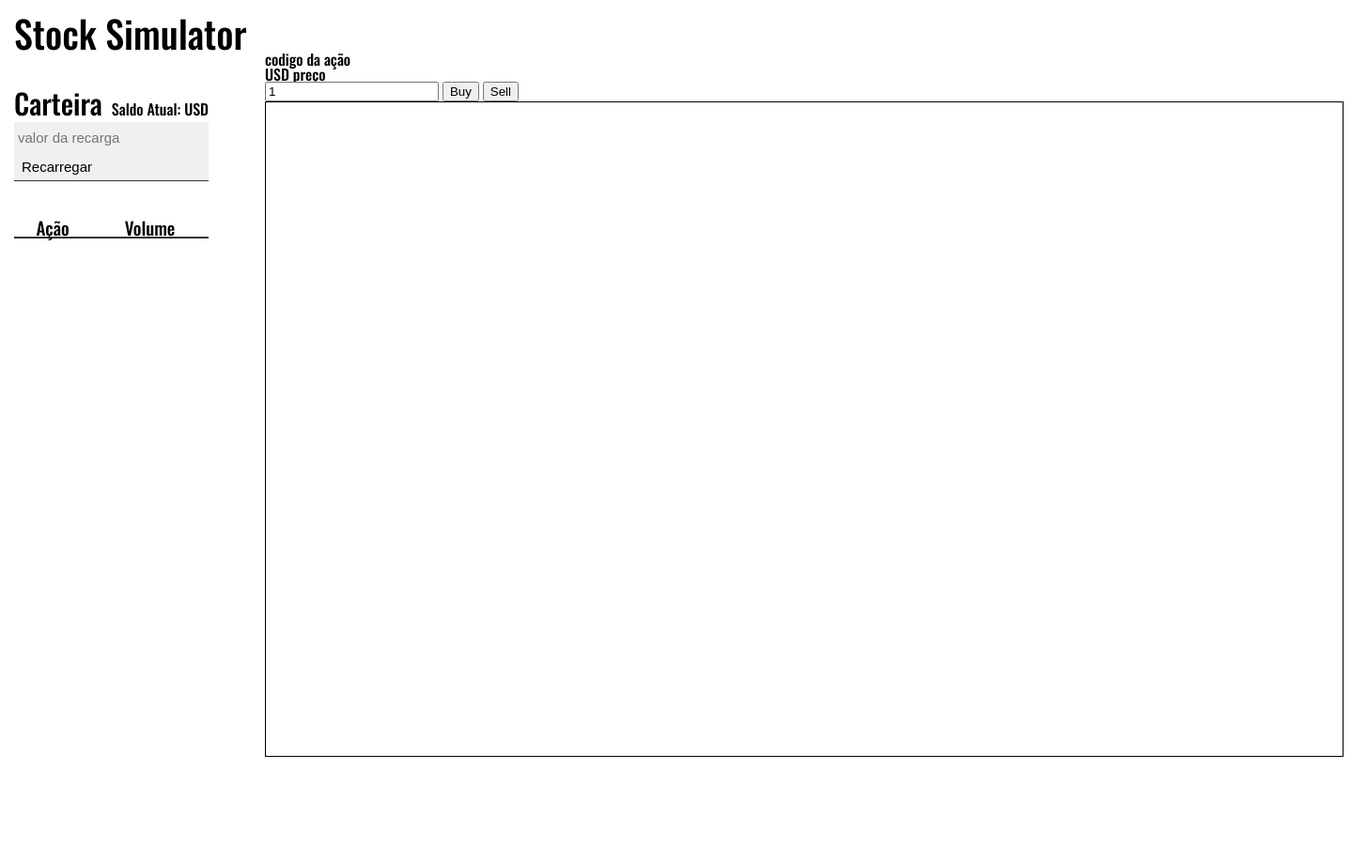
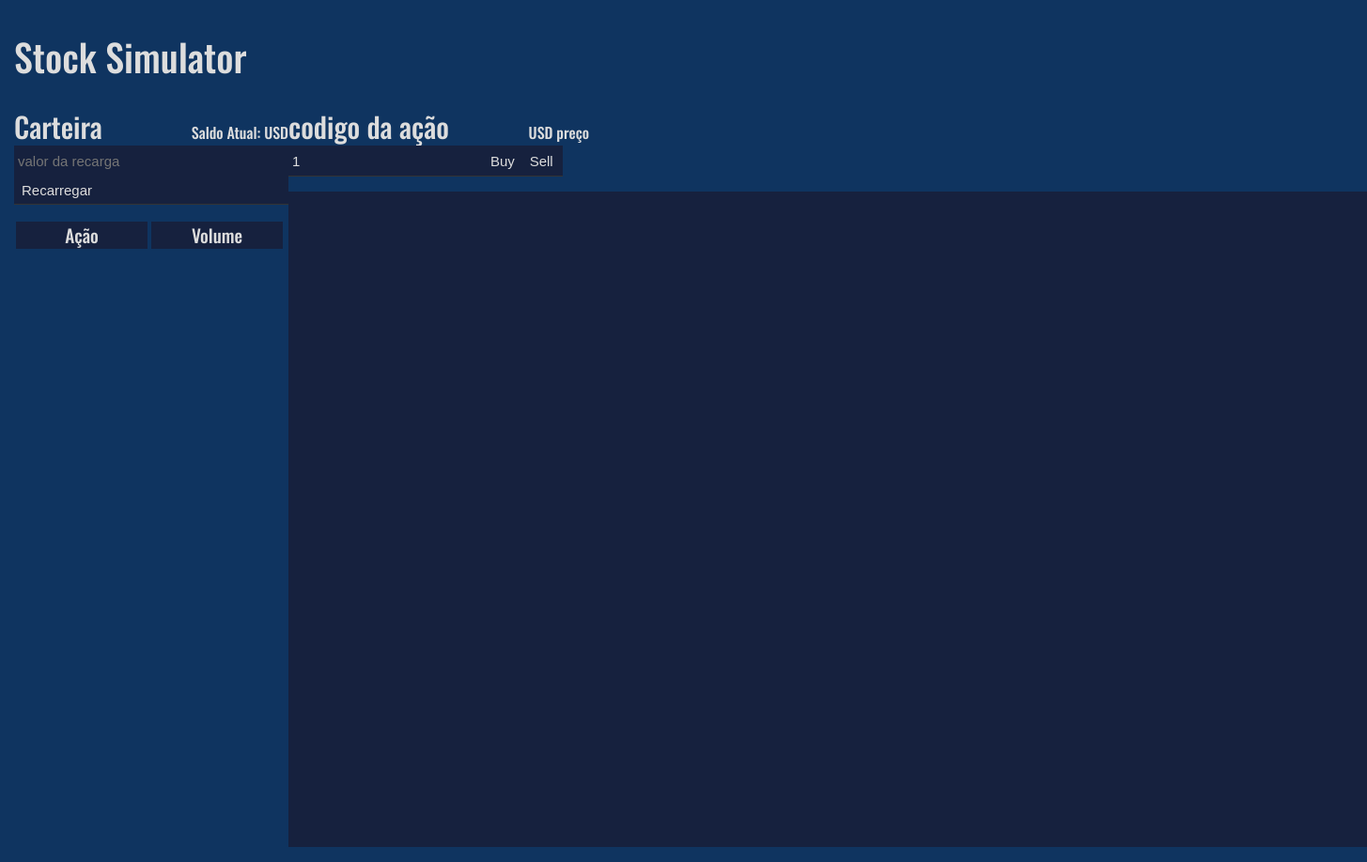
Before and after one commit to B3ella/StockSimulator, a plain HTML site: page index.html in a window 1280 px wide. Shown: the whole page at 94% size, 1455 px wide, since content can reach past the window. Before the commit the page ends 822 px from the top, so only its background shows below. Drawn offline with nearby package versions, Linux system fonts and the light colour scheme.

Commit message:
adicionando folha de estilo

```diff
--- a/classes/carteira.js
+++ b/classes/carteira.js
@@ -16,7 +16,7 @@ class Carteira {
     this.displaySaldo();
   }
   displaySaldo() {
-    let saldoDaCarteira = document.querySelector(".carteira__saldo");
+    let saldoDaCarteira = document.getElementById("carteira-saldo");
     saldoDaCarteira.innerText = this.saldo.toFixed(2);
   }
 
@@ -32,7 +32,7 @@ class Carteira {
   }
 
   recharge() {
-    let inputRecharge = document.querySelector(".carteira__input-recarga");
+    let inputRecharge = document.getElementById("carteira-input-recarga");
     let valorDaRecarga = inputRecharge.value == "" ? 0 : inputRecharge.value;
     this.adicionarSaldo(valorDaRecarga);
     inputRecharge.value = "";
--- a/classes/selectedStock.js
+++ b/classes/selectedStock.js
@@ -1,12 +1,12 @@
 export default class SelectedStock {
   constructor() {
-    let htmlSymbol = document.querySelector(".current-stock__symbol");
+    let htmlSymbol = document.getElementById("stock-symbol");
     this.symbol = htmlSymbol.textContent.toUpperCase();
 
-    let htmlVolume = document.querySelector(".current-stock__input-volume");
+    let htmlVolume = document.getElementById("stock-input-volume");
     this.volume = htmlVolume.value;
 
-    let htmlValue = document.querySelector(".current-stock__value");
+    let htmlValue = document.getElementById("stock-value");
     this.stockValue = htmlValue.innerText;
 
     this.value = this.stockValue * this.volume;
--- a/index.html
+++ b/index.html
@@ -16,19 +16,30 @@
     <div class="container">
       <div class="user-data">
         <div class="carteira">
-          <div class="carteira__info">
-            <h2 class="carteira__titulo">Carteira</h2>
-            <p class="carteira__display-saldo">
-              Saldo Atual: <span class="carteira__saldo"></span> USD
+          <div class="operation-interface">
+            <h2 class="operation-interface__titulo">Carteira</h2>
+            <p class="operation-interface__info">
+              Saldo Atual:
+              <span
+                id="carteira-saldo"
+                class="operation-interface__span"
+              ></span>
+              USD
             </p>
           </div>
-          <div class="carteira__recarga">
+          <div class="operation-controller">
             <input
               type="number"
-              class="carteira__input-recarga"
+              class="operation-controller__input"
+              id="carteira-input-recarga"
               placeholder="valor da recarga"
               value=""
-            /><button class="carteira__button-recarga">Recarregar</button>
+            /><button
+              id="carteira-button-recarga"
+              class="operation-controller__button"
+            >
+              Recarregar
+            </button>
           </div>
         </div>
         <div class="portifolio">
@@ -39,28 +50,48 @@
                 <th>Volume</th>
               </tr>
             </thead>
-            <tbody class="my-stocks__body"></tbody>
+            <tbody id="my-stocks-body" class="my-stocks__body"></tbody>
           </table>
         </div>
       </div>
-      <ul class="stocks-disponiveis"></ul>
+      <ul id="available-stocks" class="available-stocks"></ul>
       <div>
         <div class="current-stock">
-          <h3 class="current-stock__symbol">codigo da ação</h3>
-          <p>
-            <span class="current-stock__currency">USD</span>
-            <span class="current-stock__value">preço</span>
+          <div class="operation-interface">
+            <h3 class="operation-interface__titulo" id="stock-symbol">
+              codigo da ação
+            </h3>
+            <p class="operation-interface__info">
+              <span class="operation-interface__span" id="stock-currency"
+                >USD</span
+              >
+              <span class="operation-interface__span" id="stock-value"
+                >preço</span
+              >
             </p>
+          </div>
+          <div class="operation-controller">
             <input
-            class="current-stock__input-volume"
+              class="operation-controller__input"
+              id="stock-input-volume"
               placeholder="quantidade"
               value="1"
               type="number"
             />
-          <button id="buy" class="current-stock__button-comprar">Buy</button>
-          <button id="sell" class="current-stock__button-vender">Sell</button>
+            <button id="buy-stock" class="operation-controller__button">
+              Buy
+            </button>
+            <button id="sell-stock" class="operation-controller__button">
+              Sell
+            </button>
           </div>
-        <canvas width="1050" height="600" id="myCanvas"></canvas>
+        </div>
+        <canvas
+          width="1050"
+          height="600"
+          class="candleStickChart"
+          id="myCanvas"
+        ></canvas>
       </div>
     </div>
     <script type="module" src="./main.js"></script>
--- a/style/style.css
+++ b/style/style.css
@@ -1,68 +1,98 @@
 html {
+  font-family: "Oswald", sans-serif;
   scroll-behavior: smooth;
-  font-family: "Oswald", sans-serif;
 }
 body {
+  background-color: #0f3460;
+  color: #ddd;
   margin: 15px;
 }
-.carteira {
+h1 {
+  font-size: 40px;
   margin: 40px 0;
 }
-.carteira__button-recarga,
-.carteira__input-recarga {
-  height: 30px;
-  margin: 0;
-  border: none;
-  font-size: 15px;
-  background-color: rgba(0, 0, 0, 0);
+
+.candleStickChart {
+  background-color: #16213e;
+  border: 1px solid #16213e;
+  box-sizing: border-box;
+  margin-top: 1rem;
+  padding: 3rem;
 }
-.carteira__recarga {
-  background-color: #f0f0f0f0;
-  border-bottom: solid #333 1px;
-  padding: 0 2px;
-}
-.carteira__display-saldo {
-  text-align: end;
-}
-.carteira__info {
-  display: flex;
-  align-items: baseline;
-  justify-content: space-between;
-  margin-bottom: 5px;
-}
-.carteira__titulo {
-  font-size: 30px;
-}
+
 .container {
   display: flex;
   justify-content: space-between;
 }
+
+.operation-controller {
+  background-color: #16213e;
+  border-bottom: solid #333 1px;
+  padding: 0 2px;
+  width: 18rem;
+}
+.operation-controller__button,
+.operation-controller__input {
+  background-color: #16213e;
+  border: none;
+  color: #ddd;
+  font-size: 15px;
+  height: 30px;
+  margin: 0;
+}
+
+.operation-interface {
+  align-items: baseline;
+  display: flex;
+  justify-content: space-between;
+  margin-bottom: 5px;
+  max-width: 20rem;
+}
+.operation-interface__titulo {
+  font-size: 30px;
+}
+
 .my-stocks {
+  background-color: #0f3460;
+  box-sizing: border-box;
+  display: flex;
+  flex-direction: column;
+  padding-top: 1rem;
+  width: 18rem;
+}
+.my-stock td,
+thead th {
+  background-color: #16213e;
+  box-sizing: border-box;
+  margin: 0.1rem;
+  min-width: 7rem;
+  padding: 5px;
+  text-align: center;
+  width: 50%;
+}
+
+.my-stocks__header {
+  font-size: 1.2rem;
+}
+.my-stocks__body,
+.my-stocks__header {
   width: 100%;
 }
-.my-stocks__body {
-  padding: 5px;
-}
-.my-stocks__header {
-  border-bottom: #333 solid 2px;
-  font-size: 19px;
-  padding-bottom: 2px;
-  text-align: start;
-}
-.stocks {
+.my-stocks__body tr,
+.my-stocks__header tr {
   display: flex;
   justify-content: space-evenly;
+  width: 100%;
 }
-.stocks-disponiveis {
+
+.available-stocks__button {
+  background-color: #16213e;
+  border: none;
+  color: #ddd;
+  padding: 1rem;
+  margin: 0.1rem;
+}
+.available-stocks {
   display: grid;
   grid-template-columns: repeat(3, 1fr);
-  column-gap: 30px;
 }
-.titulo-principal {
-  font-size: 40px;
-}
-#myCanvas {
-  padding: 3rem;
-  border: 1px solid black;
-  box-sizing: border-box;
-}
--- a/visual/displayAllStocks.js
+++ b/visual/displayAllStocks.js
@@ -5,9 +5,10 @@ export default function displayAllStocks() {
     let buttonSelectStock = document.createElement("button");
     buttonSelectStock.textContent = stock.Código;
     buttonSelectStock.id = stock.Código;
-    buttonSelectStock.classList.add("selecionar-acao");
+    buttonSelectStock.classList.add("available-stocks__button");
+    buttonSelectStock.dataset.selectStock = true;
 
-    let ul = document.querySelector(".stocks-disponiveis");
+    let ul = document.getElementById("available-stocks");
     ul.appendChild(buttonSelectStock);
   });
 }
--- a/visual/displayGraph.js
+++ b/visual/displayGraph.js
@@ -13,8 +13,6 @@ export default function displayGraph(stockValues) {
     drawCandle(data, i);
   }
   function drawCandle(data, index) {
-    canvaCTX.fillStyle = data.close > data.open ? "green" : "red";
-
     let maxBodyValue = Math.max(data.close, data.open);
     let minBodyValue = Math.min(data.close, data.open);
 
@@ -22,6 +20,7 @@ export default function displayGraph(stockValues) {
     let bodyStartY = (highestSotckValue - maxBodyValue) * delta;
     let bodyWidth = canva.width / stockValues.length;
     let bodyStartX = canva.width - bodyWidth * (index + 1);
+    canvaCTX.fillStyle = data.close > data.open ? "green" : "red";
     canvaCTX.fillRect(bodyStartX, bodyStartY, bodyWidth, bodyHeight);
 
     canvaCTX.beginPath();
@@ -34,6 +33,9 @@ export default function displayGraph(stockValues) {
     let closeHeight = (highestSotckValue - data.close) * delta;
     canvaCTX.moveTo(bodyStartX, closeHeight);
     canvaCTX.lineTo(bodyStartX + bodyWidth, closeHeight);
+
+    canvaCTX.strokeStyle = "#999";
+    canvaCTX.lineWidth = 2;
     canvaCTX.stroke();
   }
 }
--- a/visual/displayMyStocks.js
+++ b/visual/displayMyStocks.js
@@ -1,7 +1,7 @@
 import selectStocks from "./selectStocks.js";
 
 export default function displayMyStocks(myStocks) {
-  let stockDisplay = document.querySelector(".my-stocks__body");
+  let stockDisplay = document.getElementById("my-stocks-body");
   stockDisplay.innerHTML = "";
 
   myStocks.forEach((stock) => {
@@ -16,6 +16,7 @@ function createHTMLElementForStock(stock) {
   let stockElement = document.createElement("tr");
   stockElement.id = stock.symbol;
   stockElement.className = "my-stock";
+  stockElement.dataset.selectStock = true;
   stockElement.innerHTML = `<td>${stock.symbol}</td><td>${stock.volume}</td>`;
   return stockElement;
 }
```
Also changed, not shown: oparations/controler.js (+4 -4 lines), visual/selectStocks.js (+4 -6 lines). Lines whose indentation alone changed are shown as unchanged.
